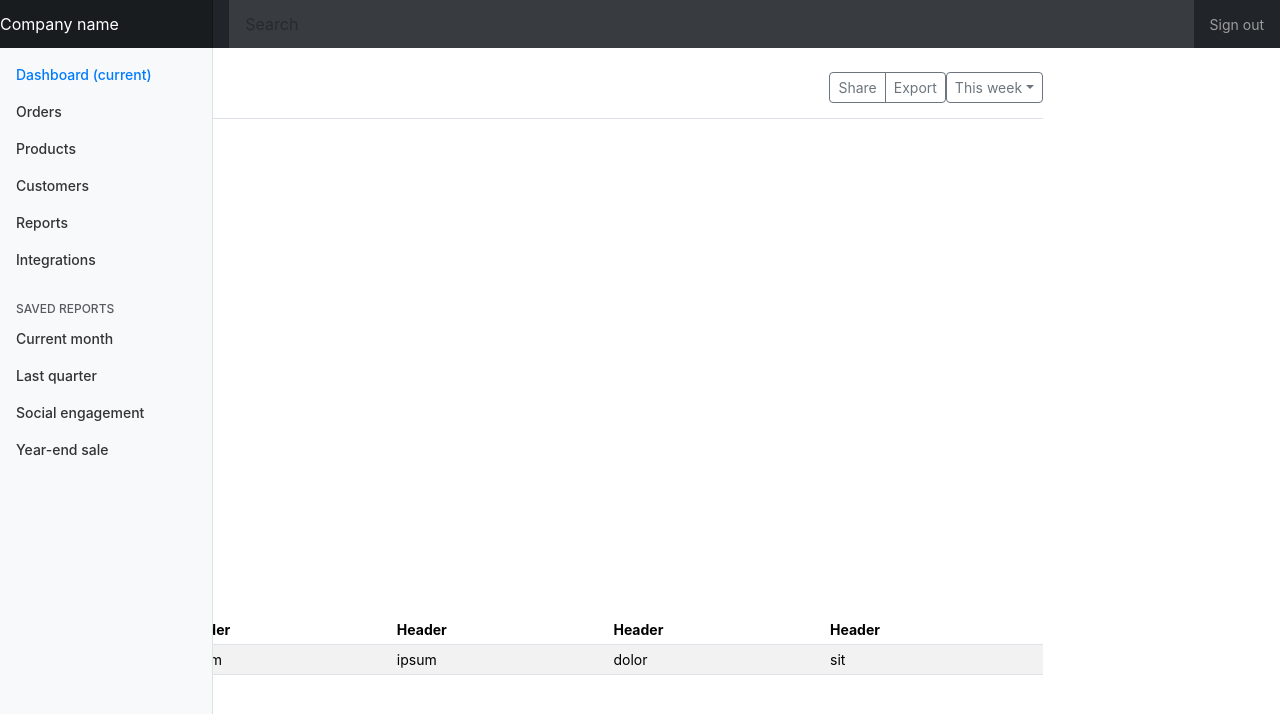
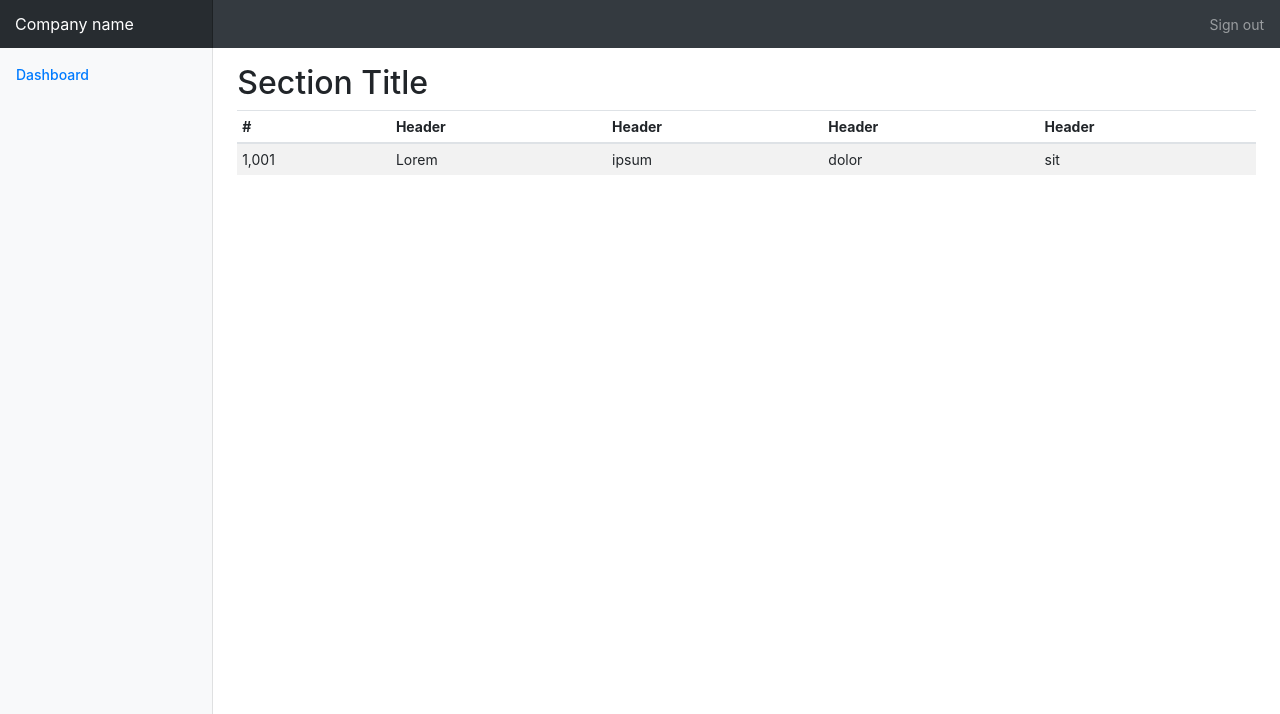
Before and after one commit to hn-agnihotri29/react-admin, a React (Create React App) app: page / in a window 1280 px wide. Shown: the top 714 px of the page. Built offline with nearby package versions, Linux system fonts and the light colour scheme.

Commit message:
added Nav, Menu and Dashboard components

```diff
--- a/public/index.html
+++ b/public/index.html
@@ -24,7 +24,7 @@
       work correctly both with client-side routing and a non-root public URL.
       Learn how to configure a non-root public URL by running `npm run build`.
     -->
-    <link rel="stylesheet" href="https://cdn.jsdelivr.net/npm/bootstrap@5.3.2/dist/css/bootstrap.min.css" integrity="sha384-T3c6CoIi6uLrA9TneNEoa7RxnatzjcDSCmG1MXxSR1GAsXEV/Dwwykc2MPK8M2HN" crossorigin="anonymous">
+    <link rel="stylesheet" href="https://cdn.jsdelivr.net/npm/bootstrap@4.6.2/dist/css/bootstrap.min.css" integrity="sha384-xOolHFLEh07PJGoPkLv1IbcEPTNtaed2xpHsD9ESMhqIYd0nLMwNLD69Npy4HI+N" crossorigin="anonymous">
     <title>React App</title>
   </head>
   <body>
--- a/src/App.tsx
+++ b/src/App.tsx
@@ -1,137 +1,19 @@
 import './App.css';
+import Nav from './components/Nav';
+import Menu from './components/Menu';
+import Dashboard  from './components/Dashboard';
 
 function App() {
   return (
     <div className="App">
-      <nav className="navbar navbar-dark sticky-top bg-dark flex-md-nowrap p-0">
-      <a className="navbar-brand col-sm-3 col-md-2 mr-0" href="#">Company name</a>
-      <input className="form-control form-control-dark w-100" type="text" placeholder="Search" aria-label="Search" />
-      <ul className="navbar-nav px-3">
-        <li className="nav-item text-nowrap">
-          <a className="nav-link" href="#">Sign out</a>
-        </li>
-      </ul>
-    </nav>
+      <Nav />
+      <div className="container-fluid">
+        <div className="row">
+          <Menu />
 
-    <div className="container-fluid">
-      <div className="row">
-        <nav className="col-md-2 d-none d-md-block bg-light sidebar">
-          <div className="sidebar-sticky">
-            <ul className="nav flex-column">
-              <li className="nav-item">
-                <a className="nav-link active" href="#">
-                  <span data-feather="home"></span>
-                  Dashboard <span className="sr-only">(current)</span>
-                </a>
-              </li>
-              <li className="nav-item">
-                <a className="nav-link" href="#">
-                  <span data-feather="file"></span>
-                  Orders
-                </a>
-              </li>
-              <li className="nav-item">
-                <a className="nav-link" href="#">
-                  <span data-feather="shopping-cart"></span>
-                  Products
-                </a>
-              </li>
-              <li className="nav-item">
-                <a className="nav-link" href="#">
-                  <span data-feather="users"></span>
-                  Customers
-                </a>
-              </li>
-              <li className="nav-item">
-                <a className="nav-link" href="#">
-                  <span data-feather="bar-chart-2"></span>
-                  Reports
-                </a>
-              </li>
-              <li className="nav-item">
-                <a className="nav-link" href="#">
-                  <span data-feather="layers"></span>
-                  Integrations
-                </a>
-              </li>
-            </ul>
-
-            <h6 className="sidebar-heading d-flex justify-content-between align-items-center px-3 mt-4 mb-1 text-muted">
-              <span>Saved reports</span>
-              <a className="d-flex align-items-center text-muted" href="#">
-                <span data-feather="plus-circle"></span>
-              </a>
-            </h6>
-            <ul className="nav flex-column mb-2">
-              <li className="nav-item">
-                <a className="nav-link" href="#">
-                  <span data-feather="file-text"></span>
-                  Current month
-                </a>
-              </li>
-              <li className="nav-item">
-                <a className="nav-link" href="#">
-                  <span data-feather="file-text"></span>
-                  Last quarter
-                </a>
-              </li>
-              <li className="nav-item">
-                <a className="nav-link" href="#">
-                  <span data-feather="file-text"></span>
-                  Social engagement
-                </a>
-              </li>
-              <li className="nav-item">
-                <a className="nav-link" href="#">
-                  <span data-feather="file-text"></span>
-                  Year-end sale
-                </a>
-              </li>
-            </ul>
-          </div>
-        </nav>
-
-        <main role="main" className="col-md-9 ml-sm-auto col-lg-10 pt-3 px-4">
-          <div className="d-flex justify-content-between flex-wrap flex-md-nowrap align-items-center pb-2 mb-3 border-bottom">
-            <h1 className="h2">Dashboard</h1>
-            <div className="btn-toolbar mb-2 mb-md-0">
-              <div className="btn-group mr-2">
-                <button className="btn btn-sm btn-outline-secondary">Share</button>
-                <button className="btn btn-sm btn-outline-secondary">Export</button>
-              </div>
-              <button className="btn btn-sm btn-outline-secondary dropdown-toggle">
-                <span data-feather="calendar"></span>
-                This week
-              </button>
-            </div>
-          </div>
-
-          <canvas className="my-4" id="myChart" width="900" height="380"></canvas>
-
-          <h2>Section title</h2>
-          <div className="table-responsive">
-            <table className="table table-striped table-sm">
-              <thead>
-                <tr>
-                  <th>#</th>
-                  <th>Header</th>
-                  <th>Header</th>
-                  <th>Header</th>
-                  <th>Header</th>
-                </tr>
-              </thead>
-              <tbody>
-                <tr>
-                  <td>1,001</td>
-                  <td>Lorem</td>
-                  <td>ipsum</td>
-                  <td>dolor</td>
-                  <td>sit</td>
-                </tr>
-              </tbody>
-            </table>
-          </div>
-        </main>
+          <main role="main" className="col-md-9 ml-sm-auto col-lg-10 pt-3 px-4">
+              <Dashboard />
+          </main>
       </div>
     </div>
     </div>
--- /dev/null
+++ b/src/components/Dashboard.tsx
@@ -0,0 +1,30 @@
+
+ const Dashboard = () => (
+    <div>
+        <h2>Section Title</h2>
+        <div className="table-responsive">
+            <table className="table table-striped table-sm">
+                <thead>
+                    <tr>
+                        <th>#</th>
+                        <th>Header</th>
+                        <th>Header</th>
+                        <th>Header</th>
+                        <th>Header</th>
+                    </tr>
+                </thead>
+                <tbody>
+                    <tr>
+                        <td>1,001</td>
+                        <td>Lorem</td>
+                        <td>ipsum</td>
+                        <td>dolor</td>
+                        <td>sit</td>
+                    </tr>
+                </tbody>
+            </table>
+        </div>
+    </div>
+ )
+
+ export default Dashboard;
--- /dev/null
+++ b/src/components/Menu.tsx
@@ -0,0 +1,16 @@
+
+const Menu = () => (
+    <nav className="col-md-2 d-none d-md-block bg-light sidebar">
+        <div className="sidebar-sticky">
+            <ul className="nav flex-column">
+                <li className="nav-item">
+                <a className="nav-link active" href="#">
+                    Dashboard
+                </a>
+                </li>
+            </ul>
+        </div>
+  </nav>
+)
+
+export default Menu
--- /dev/null
+++ b/src/components/Nav.tsx
@@ -0,0 +1,13 @@
+
+const Nav = () => (
+    <nav className="navbar navbar-dark sticky-top bg-dark flex-md-nowrap p-0">
+      <a className="navbar-brand col-sm-3 col-md-2 mr-0" href="#">Company name</a>
+      <ul className="navbar-nav px-3">
+        <li className="nav-item text-nowrap">
+          <a className="nav-link" href="#">Sign out</a>
+        </li>
+      </ul>
+    </nav>
+)
+
+export default Nav
```
